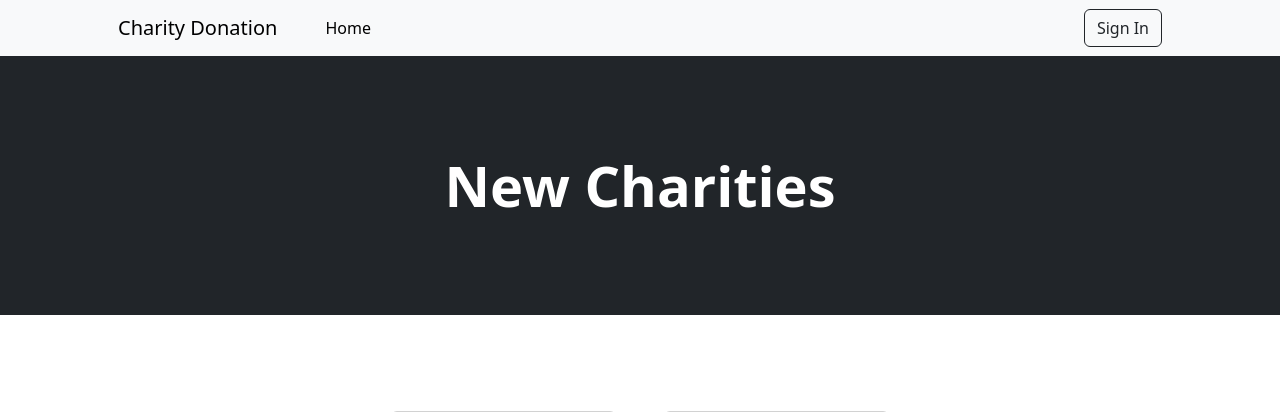
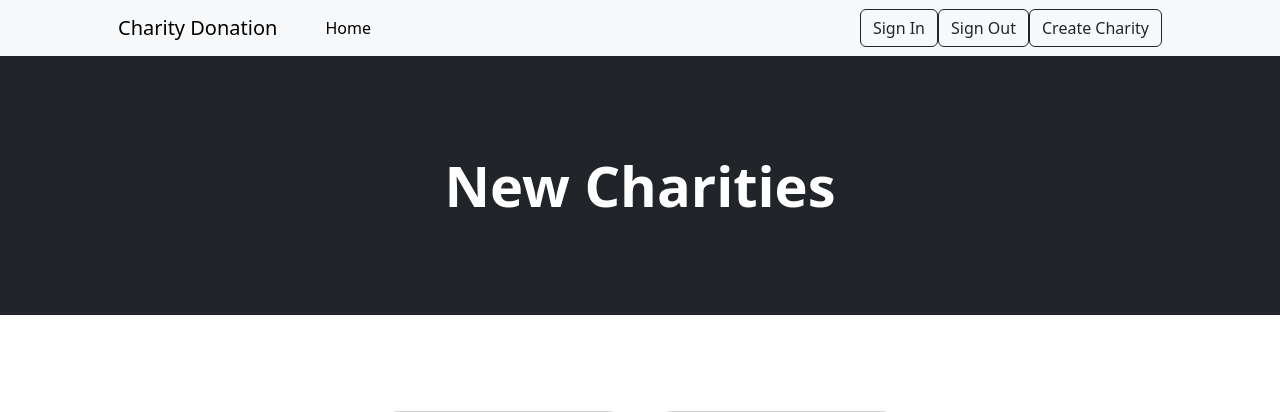
Before and after one commit to MNance701/ASE-230-Team-Charity-Website, a PHP site: page / in a window 1280 px wide. Shown: the top 412 px of the page. Run offline with PHP 8.4, Linux system fonts and the light colour scheme.

Commit message:
Added other links

```diff
--- a/index.php
+++ b/index.php
@@ -32,6 +32,12 @@ $charities=json_decode($string,true);
                     <form class="d-flex">
                         <a href="signin.php" class="btn btn-outline-dark" type="submit">
                             Sign In
+                        </a>
+                        <a href="signout.php" class="btn btn-outline-dark" type="submit">
+                            Sign Out
+                        </a>
+                        <a href="create.php" class="btn btn-outline-dark" type="submit">
+                            Create Charity
                         </a>
                     </form>
                 </div>
```
